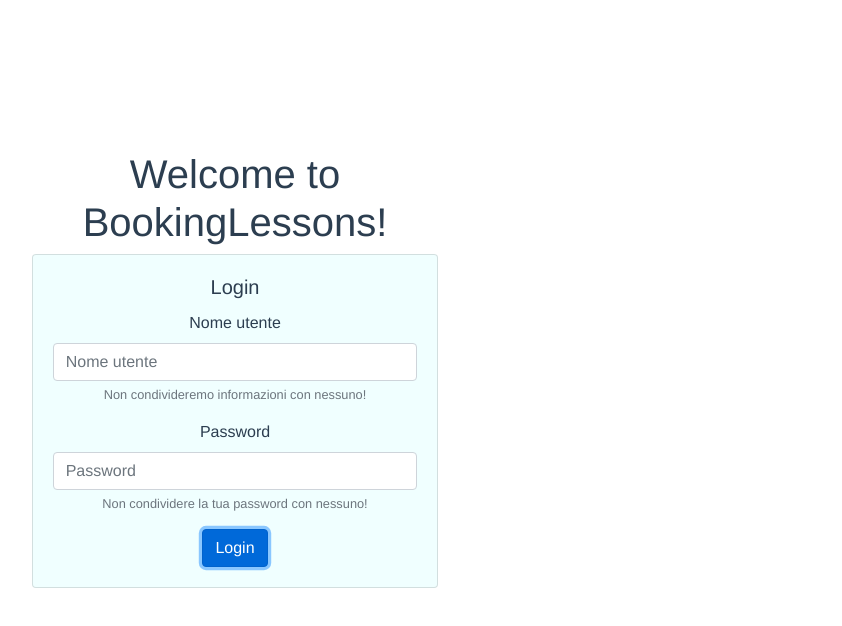
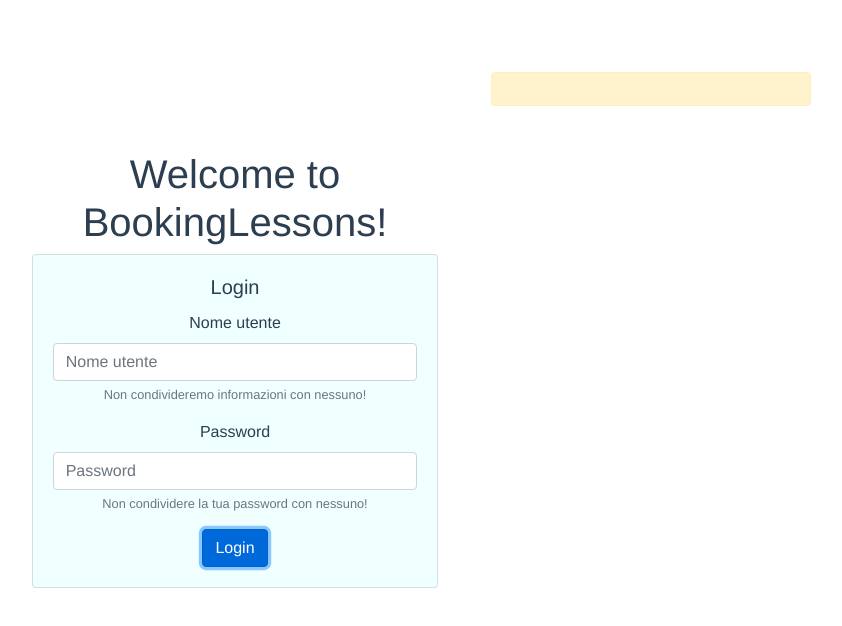
Before and after one commit to NickVanzo/Website-booking-lessons---College, a Vue app: page /#/login in a window 1280 px wide. Both pictures are taken after a click on the button "Login". Shown: the top 626 px of the page, without its empty margins (405-1247 px from the left). Built offline with nearby package versions, Linux system fonts and the light colour scheme; no server answers.

Commit message:
Added notification component + notification system

```diff
--- a/src/components/Home.vue
+++ b/src/components/Home.vue
@@ -1,24 +1,31 @@
 <template>
   <div>
+    <Notification v-if="this.showNotification" v-bind:message="this.messageForNotification"></Notification>
     <p>Hello {{this.username}}, you're a: {{this.role}}</p>
   </div>
 </template>
 
 <script>
 import Cookies from 'js-cookie';
+import Notification from "./Notification";
 
 export default {
   name: "Home",
+  components: {Notification},
   data: function() {
     return {
       username: '',
       role: '',
-      isLogged: ''
+      isLogged: '',
+      showNotification: false,
+      messageForNotification: ''
     }
   },
   mounted() {
     this.username = Cookies.get('username');
     this.role = Cookies.get('role')
+    this.showNotification = true;
+    this.messageForNotification = `You're logged as: ${this.username}`
   }
 }
 </script>
--- a/src/components/LoginPage.vue
+++ b/src/components/LoginPage.vue
@@ -1,5 +1,8 @@
 <template>
+  <div>
+    <Notification v-if="showNotification" v-bind:message="this.messageForNotification"></Notification>
     <div class="row align-items-center" style="padding-top: 7%">
+
       <div class="col"></div>
       <div class="col">
         <div id="form-login-bl" style="text-align: center; ">
@@ -32,23 +35,29 @@
       </div>
       <div class="col"></div>
     </div>
+  </div>
 </template>
 
 <script>
 import $ from 'jquery';
 import {URL_SERVLET} from "../js/constants";
 import Cookies from  'js-cookie';
+import Notification from "./Notification";
 
 export default {
   name: "LoginPage",
+  components: {Notification},
   data: function () {
     return {
       username: '',
-      password: ''
+      password: '',
+      showNotification: false,
+      messageForNotification: ''
     }
   },
   methods: {
     handleLogin: function () {
+      this.showNotification = false;
       let self = this;
       $.get(`${URL_SERVLET}auth/login`, {
         id: this.username,
@@ -62,14 +71,11 @@ export default {
           self.$router.push({
             path: '/home'
           });
-
-
-          //Find a way to display notifications
         } else {
-          //Find a way to display notifications
-          console.log(data)
+          self.messageForNotification = 'Credentials are not correct...'
         }
       })
+      this.showNotification = true;
     },
     setCookies: function () {
       Cookies.set('username', this.$store.getters.getUsername)
--- /dev/null
+++ b/src/components/Notification.vue
@@ -0,0 +1,31 @@
+<template>
+  <div class="alert alert-warning w-25 p-3 message" style="z-index: 10" v-if="show" role="alert" id="message">
+    {{this.message}}
+  </div>
+</template>
+
+<script>
+export default {
+  name: "Notification",
+  props: ['message'],
+  data: function () {
+    return {
+      show: true
+    }
+  },
+  mounted() {
+    let self = this;
+    setTimeout(function () {
+      self.show = false
+    }, 5000)
+  }
+}
+</script>
+
+<style scoped>
+#message {
+  position: absolute;
+  top: 9%;
+  right: 5%;
+}
+</style>
```
Lines whose indentation alone changed are shown as unchanged.
